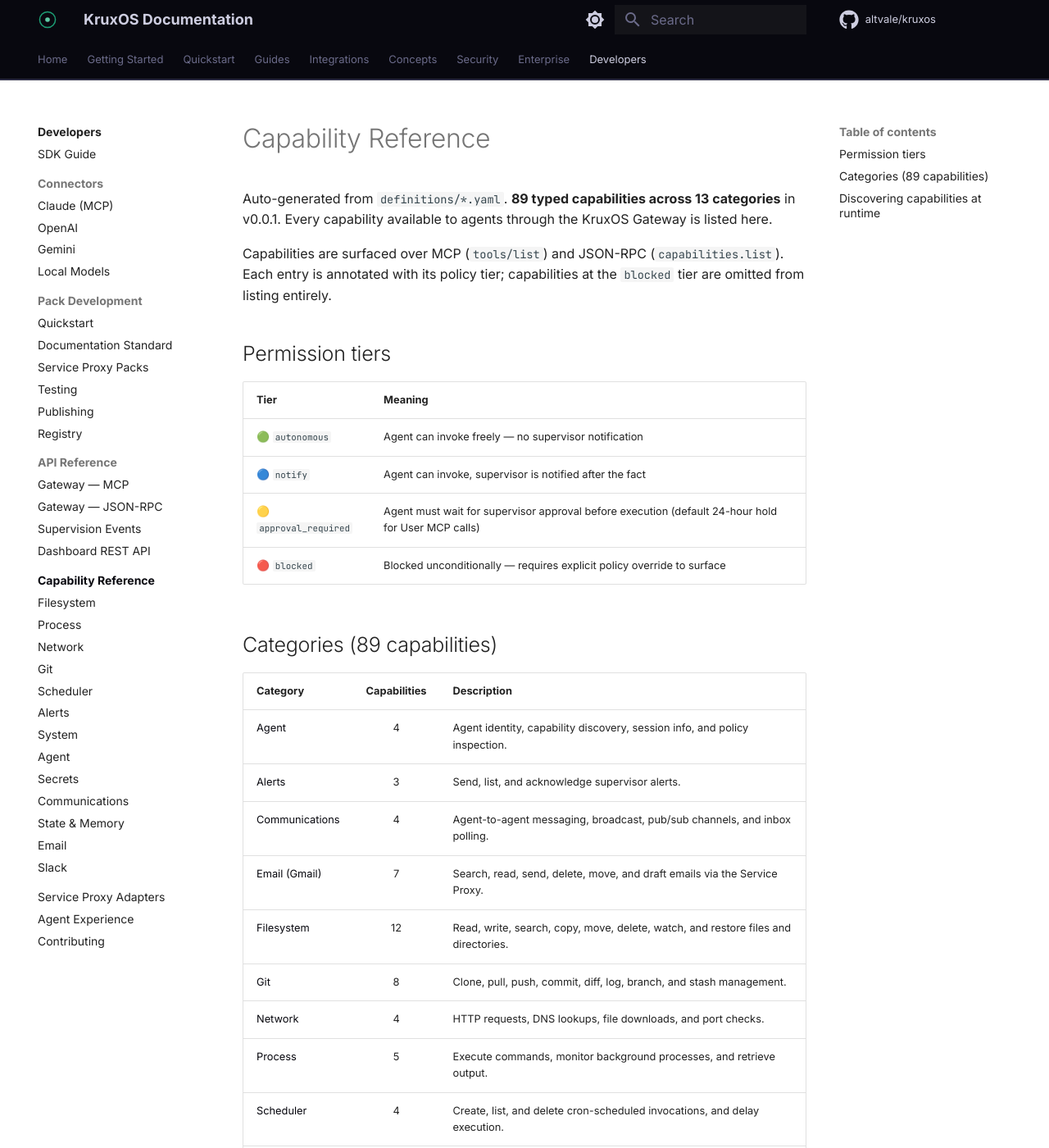
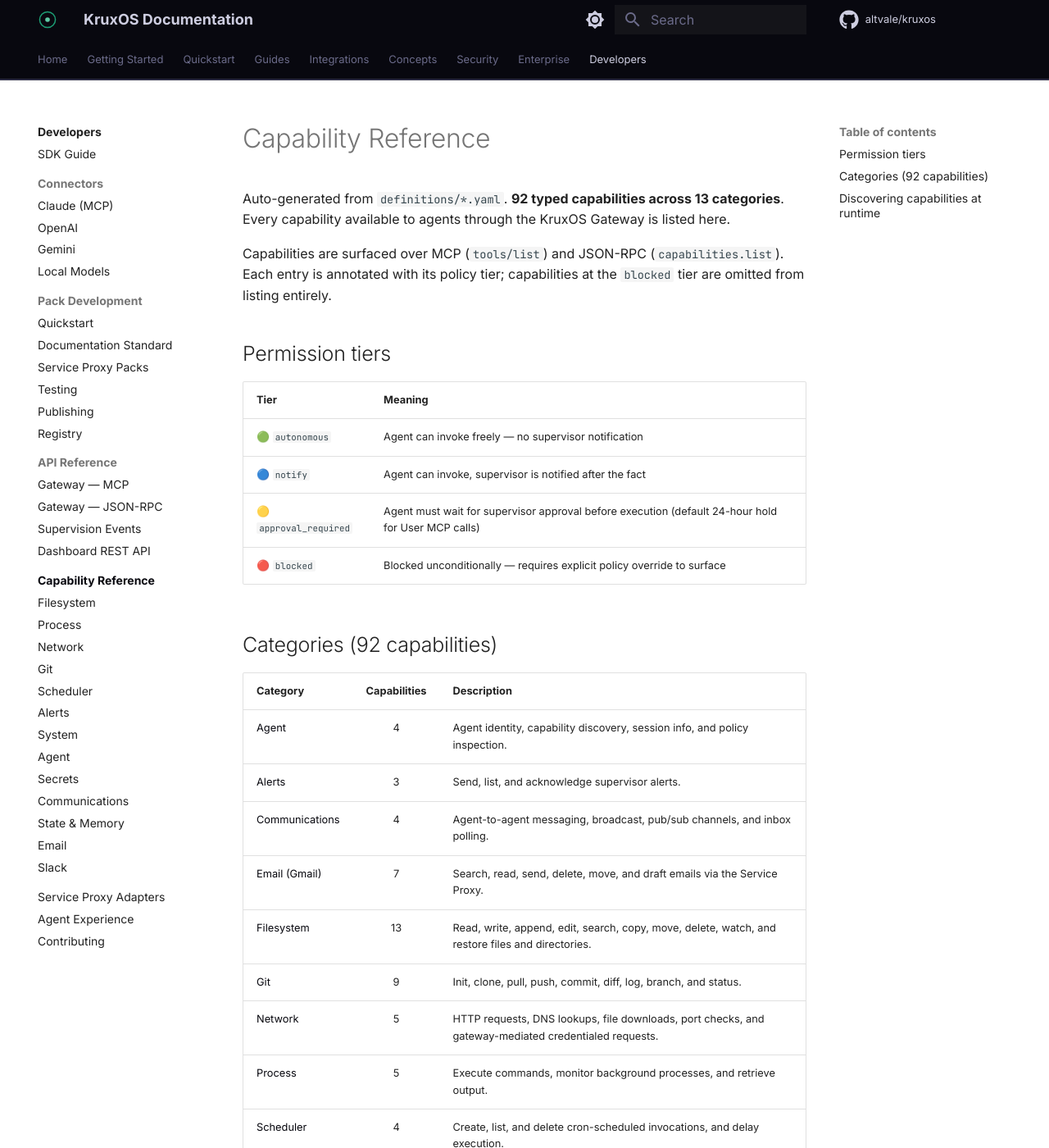
Before and after one commit to altvale/kruxos, an MkDocs documentation site: the page built from docs/public/docs/developers/capabilities/index.md, in a window 1280 px wide and 1400 px high. Shown: the whole window at 82% size. Built offline with MkDocs 1.6.1 and Material for MkDocs 9.7.7, drawn with Linux system fonts in a browser that asks for light colours; comment, search, counter and statistics services are not loaded.

Commit message:
docs(capabilities): correct counts to the current registry (92 total, Network 5)
The capability reference header and category table had drifted from the
generated registry. Recounted from definitions/*.yaml: 92 typed capabilities
across 13 categories (was 89). Corrected the three drifted rows so the table
sums to the header total — Network 4->5 (adds the gateway-mediated
credentialed request), Filesystem 12->13, Git 8->9 — and replaced the Git
row's non-existent "stash management" with the real init/status operations.
Dropped the stale version anchor from the header count line.

```diff
--- a/docs/public/docs/developers/capabilities/index.md
+++ b/docs/public/docs/developers/capabilities/index.md
@@ -1,6 +1,6 @@
 # Capability Reference
 
-Auto-generated from `definitions/*.yaml`. **89 typed capabilities across 13 categories** in v0.0.1. Every capability available to agents through the KruxOS Gateway is listed here.
+Auto-generated from `definitions/*.yaml`. **92 typed capabilities across 13 categories**. Every capability available to agents through the KruxOS Gateway is listed here.
 
 Capabilities are surfaced over MCP (`tools/list`) and JSON-RPC (`capabilities.list`). Each entry is annotated with its policy tier; capabilities at the `blocked` tier are omitted from listing entirely.
 
@@ -13,7 +13,7 @@ Capabilities are surfaced over MCP (`tools/list`) and JSON-RPC (`capabilities.li
 | 🟡 `approval_required` | Agent must wait for supervisor approval before execution (default 24-hour hold for User MCP calls) |
 | 🔴 `blocked` | Blocked unconditionally — requires explicit policy override to surface |
 
-## Categories (89 capabilities)
+## Categories (92 capabilities)
 
 | Category | Capabilities | Description |
 |----------|:------------:|-------------|
@@ -21,9 +21,9 @@ Capabilities are surfaced over MCP (`tools/list`) and JSON-RPC (`capabilities.li
 | [Alerts](alerts.md) | 3 | Send, list, and acknowledge supervisor alerts. |
 | [Communications](comms.md) | 4 | Agent-to-agent messaging, broadcast, pub/sub channels, and inbox polling. |
 | [Email (Gmail)](email.md) | 7 | Search, read, send, delete, move, and draft emails via the Service Proxy. |
-| [Filesystem](filesystem.md) | 12 | Read, write, search, copy, move, delete, watch, and restore files and directories. |
-| [Git](git.md) | 8 | Clone, pull, push, commit, diff, log, branch, and stash management. |
-| [Network](network.md) | 4 | HTTP requests, DNS lookups, file downloads, and port checks. |
+| [Filesystem](filesystem.md) | 13 | Read, write, append, edit, search, copy, move, delete, watch, and restore files and directories. |
+| [Git](git.md) | 9 | Init, clone, pull, push, commit, diff, log, branch, and status. |
+| [Network](network.md) | 5 | HTTP requests, DNS lookups, file downloads, port checks, and gateway-mediated credentialed requests. |
 | [Process](process.md) | 5 | Execute commands, monitor background processes, and retrieve output. |
 | [Scheduler](scheduler.md) | 4 | Create, list, and delete cron-scheduled invocations, and delay execution. |
 | [Secrets](secrets.md) | 3 | List available secrets and request rotation. Raw values are never exposed (use-not-read contract). |
```
Also changed, not shown: CHANGELOG.md.
